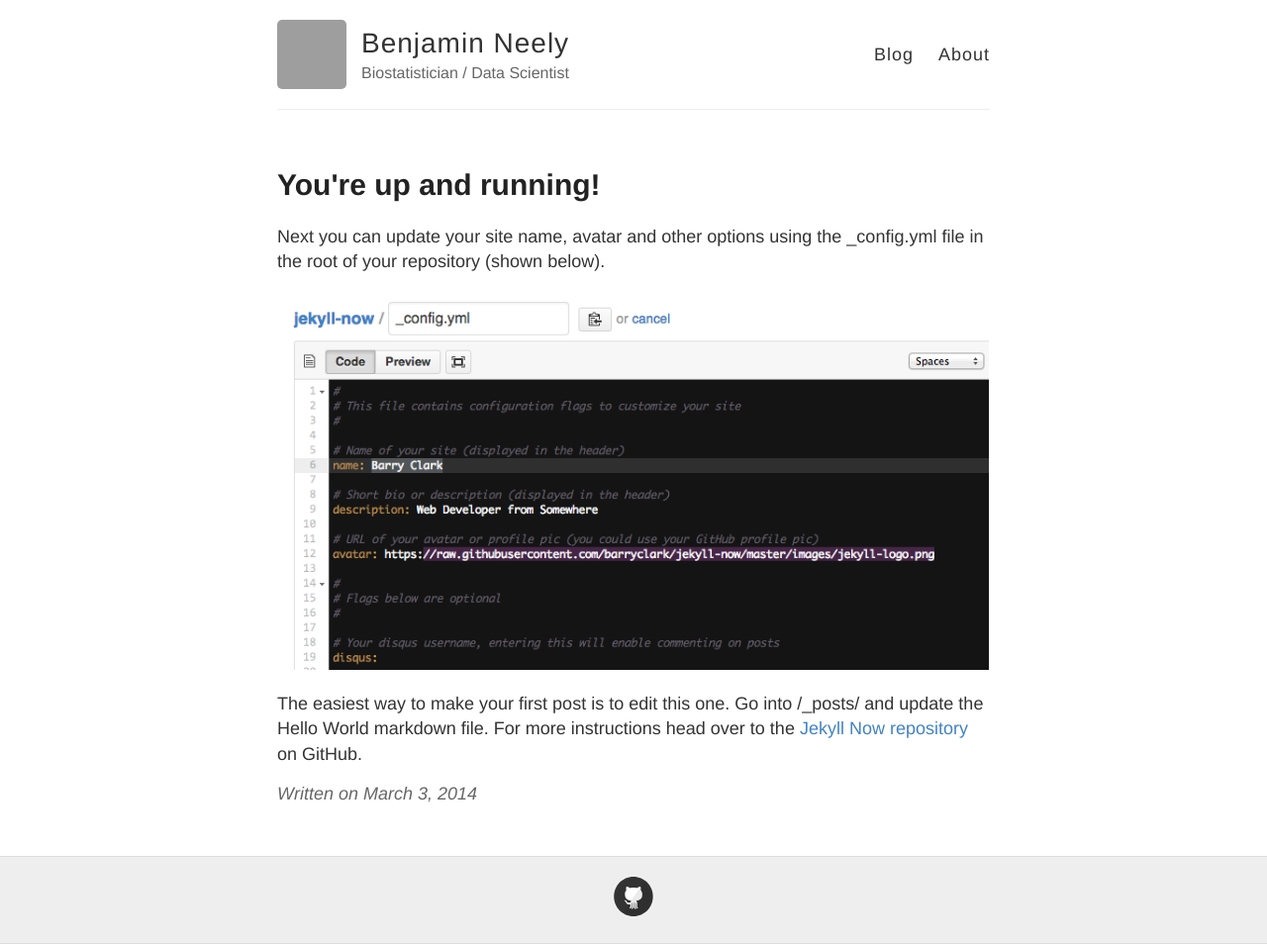
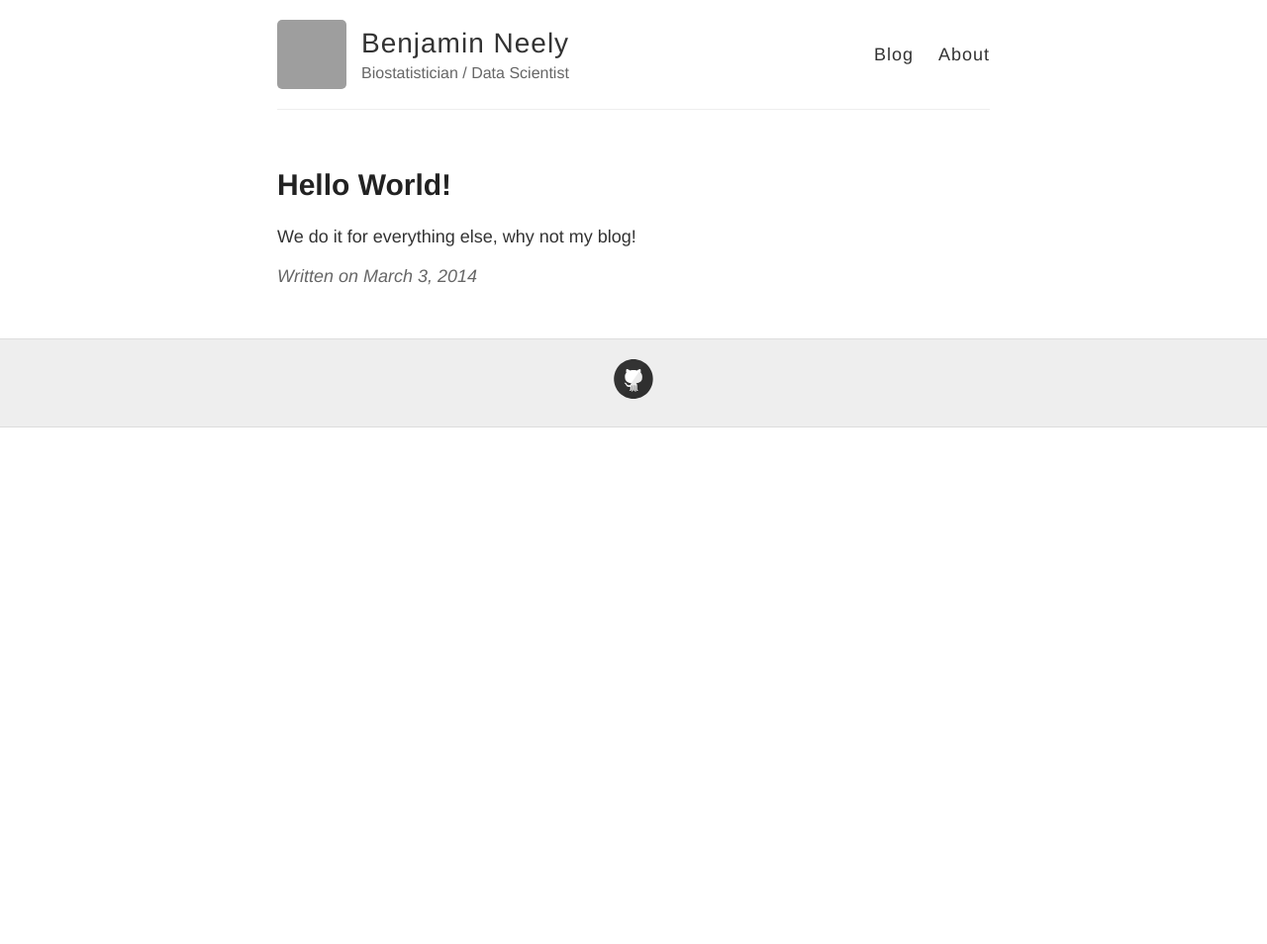
Before and after one commit to benneely/benneely.github.io, a Jekyll site: the page built from _posts/2014-3-3-Hello-World.md, in a window 1280 px wide. Shown: the whole page at 99% size. Built offline with Jekyll 4.4.1, drawn with Linux system fonts in a browser that asks for light colours; after the commit the page ends 900 px from its top, so only the background shows below that; grey boxes are pictures that could not be loaded.

Commit message:
redoing hello world.

```diff
--- a/_posts/2014-3-3-Hello-World.md
+++ b/_posts/2014-3-3-Hello-World.md
@@ -1,13 +1,6 @@
 ---
 layout: post
-title: You're up and running!
+title: Hello World!
 ---
 
-Next you can update your site name, avatar and other options using the _config.yml
-file in the root of your repository (shown below).
-
-![_config.yml]({{ site.baseurl }}/images/config.png)
-
-The easiest way to make your first post is to edit this one. Go into /_posts/ and
-update the Hello World markdown file. For more instructions head over to
-the [Jekyll Now repository](https://github.com/barryclark/jekyll-now) on GitHub.
+We do it for everything else, why not my blog!
--- a/index.html
+++ b/index.html
@@ -16,3 +16,5 @@ layout: default
     </article>
   {% endfor %}
 </div>
+
+Opinions are my own and not the views of my employer.
```
Also changed, not shown: about.md (+0 -4 lines).
